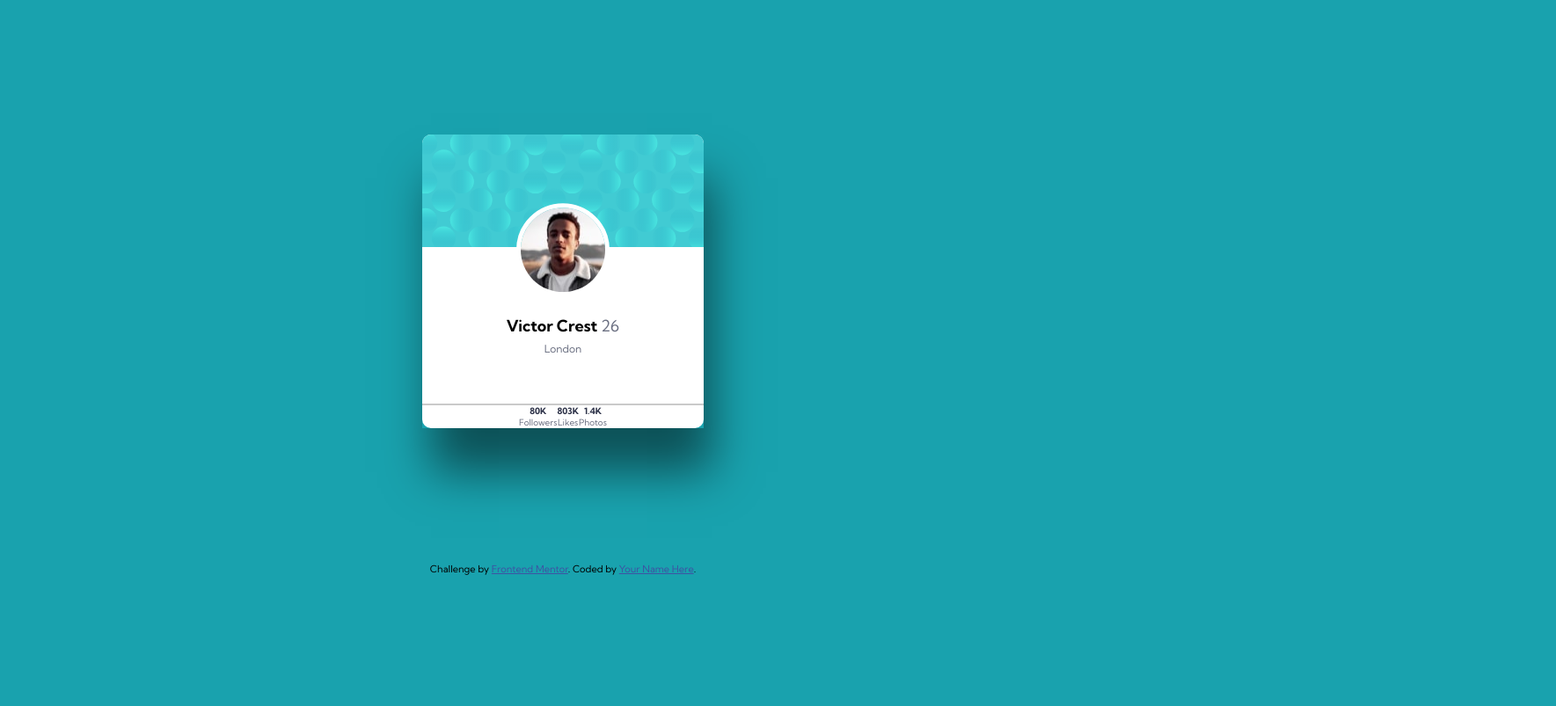
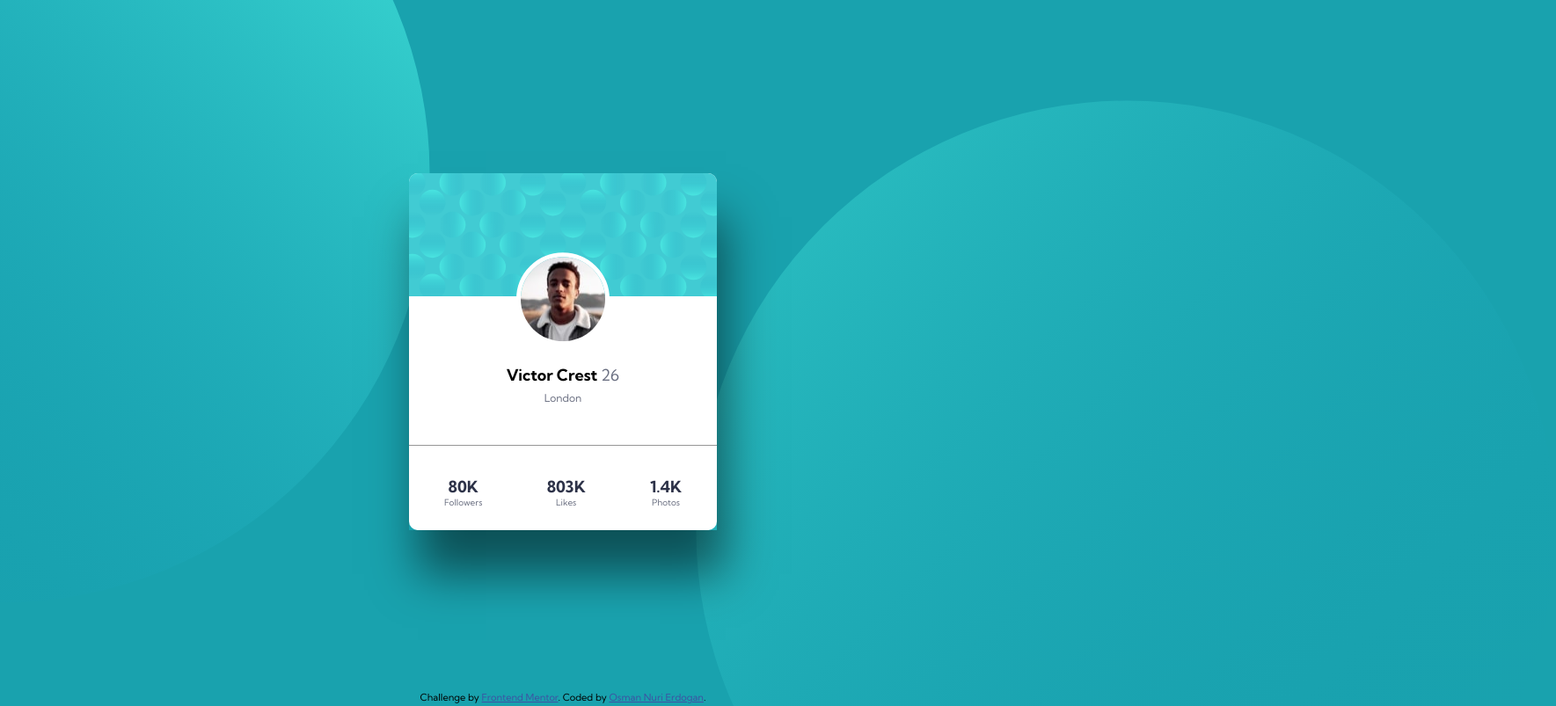
Before and after one commit to osmannurierdogan/fem-profile-card-component, a plain HTML site: page index.html in a window 1280 px wide. Shown: the whole page at 88% size, 1769 px wide, since content can reach past the window. Drawn offline with Linux system fonts and the light colour scheme.

Commit message:
Challenge completed.

```diff
--- a/index.html
+++ b/index.html
@@ -17,14 +17,32 @@
 	<body>
 		<main>
 			<div class="container">
+				<div class="container__image">
+					<img
+						class="container__image--top"
+						src="./images/bg-pattern-top.svg"
+						alt="Background Image"
+					/>
+					<img
+						class="container__image--bottom"
+						src="./images/bg-pattern-bottom.svg"
+						alt="Background Image"
+					/>
+				</div>
 				<div class="card">
 					<div class="user">
 						<div class="user__background-image">
-              <img src="./images/bg-pattern-card.svg" alt="Card Top Background Image">
+							<img
+								src="./images/bg-pattern-card.svg"
+								alt="Card Top Background Image"
+							/>
 						</div>
 
 						<div class="user__informations">
-              <img class="user__informations__avatar" src="./images/image-victor.jpg"></img>
+							<img
+								class="user__informations__avatar"
+								src="./images/image-victor.jpg"
+							/>
 							<h3 class="user__informations__name">
 								Victor Crest <span class="user__informations__age">26</span>
 							</h3>
@@ -55,7 +73,9 @@
 				Challenge by
 				<a href="https://www.frontendmentor.io?ref=challenge" target="_blank"
 					>Frontend Mentor</a
-				>. Coded by <a href="#">Your Name Here</a>.
+				>. Coded by
+				<a href="https://linkedin.com/in/osmannurierdogan">Osman Nuri Erdogan</a
+				>.
 			</div>
 		</footer>
 	</body>
--- a/sass/main.scss
+++ b/sass/main.scss
@@ -27,21 +27,47 @@ html {
 }
 body {
 	background-color: $color-dark-cyan;
+	overflow: hidden;
+	font-family: inherit;
 }
 .container {
-	width: 100vw;
-	height: 80vh;
+	width: 100%;
 	display: flex;
 	align-items: center;
 	justify-content: center;
+	position: absolute;
+	top: 50%;
+	left: 50%;
+	transform: translate(-50%, -50%);
+	&__image {
+		display: flex;
+		flex-direction: row;
+		align-items: center;
+		justify-content: center;
+		&--top {
+			position: absolute;
+			top: 0;
+			left: 0;
+			transform: translate(-50%, -50%);
+		}
+		&--bottom {
+			position: absolute;
+			bottom: 0;
+			right: 0;
+			transform: translate(50%, 50%);
+		}
+	}
 }
 .card {
 	//background: url(../assets/images/bg-pattern-card.svg);
 	//width: 80%;
 	//margin: 0 auto;
+	z-index: 2;
 	display: flex;
 	flex-direction: column;
-	width: 25%;
+	//width: 20%;
+	align-items: center;
+	justify-content: center;
 	overflow: hidden;
 	box-shadow: 1rem 5rem 5rem rgba($color: #000000, $alpha: 0.5);
 }
@@ -52,7 +78,6 @@ body {
 	flex-direction: column;
 	align-items: center;
 	justify-content: space-between;
-
 	background-color: $color-white;
 	overflow: hidden;
 	&__background-image {
@@ -89,13 +114,16 @@ body {
 		&__location {
 			font-size: 1.2rem;
 			color: $color-dark-grayish-blue;
-
 		}
 	}
 	&__stats-box {
+		padding: 2.5rem 4rem;
+		width: 100%;
 		display: flex;
 		align-items: center;
 		justify-content: space-between;
+
+		//transform: translateY(-30%);
 		&__item {
 			display: flex;
 			flex-direction: column;
@@ -104,6 +132,7 @@ body {
 			&--number {
 				font-weight: $font-weight-700;
 				color: $color-dark-desaturated-blue;
+				font-size: $font-size-main;
 			}
 			&--text {
 				font-weight: $font-weight-400;
@@ -112,16 +141,20 @@ body {
 		}
 	}
 }
-.seperator{
+.seperator {
 	width: 100%;
 	height: 1px;
 	background-color: $color-dark-gray;
 	//position: relative;
 	//top: -3rem;
-	transform: translateY(-50%);
+	transform: translateY(-1000%);
 }
 
 .footer {
+	position: absolute;
+	bottom: 0;
+	left: 50%;
+	transform: translateX(-50%);
 	.attribution {
 		font-size: 1.1rem;
 		text-align: center;
```
Also changed, not shown: css/main.css. Lines whose indentation alone changed are shown as unchanged.
